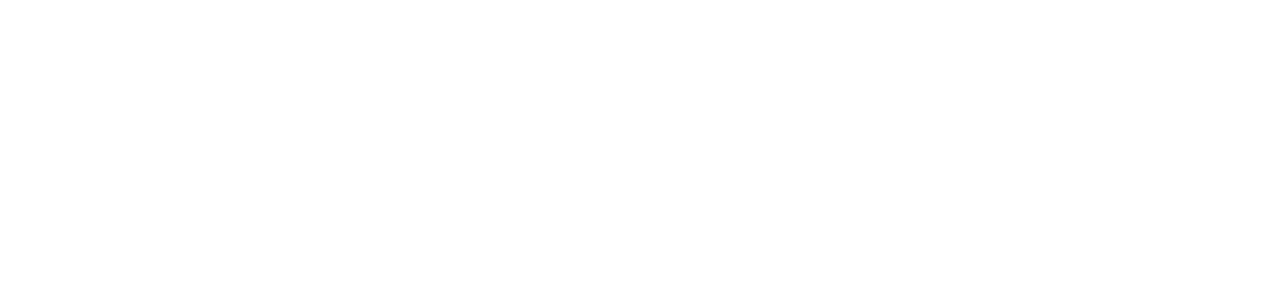
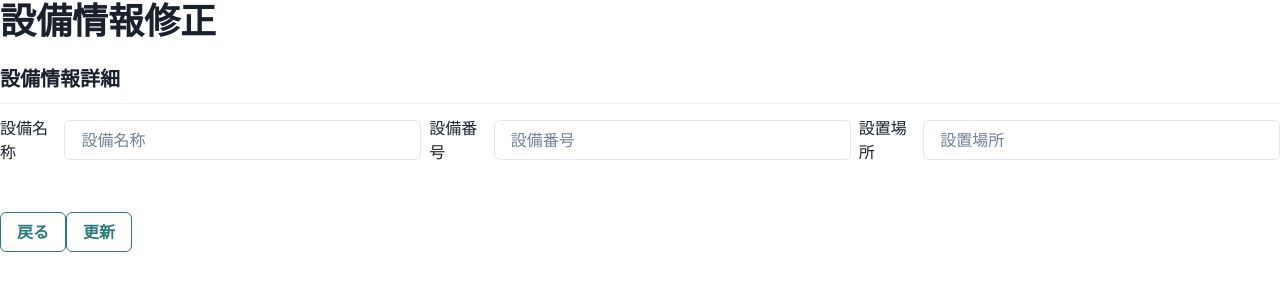
Before and after one commit to rinna-kawaguchi/Equipment-Management-API, a React (Create React App) app in the folder frontend/: page /update/1 in a window 1280 px wide. Before the commit this address had no page. Shown: the top 300 px of the page. Built offline with nearby package versions, Linux system fonts and the light colour scheme; no server answers.

Commit message:
設備情報の登録・更新・削除のフロント側を実装

```diff
--- a/frontend/src/components/CreateEquipment.tsx
+++ b/frontend/src/components/CreateEquipment.tsx
@@ -1,20 +1,43 @@
-import { Heading } from "@chakra-ui/react"
+import { Divider, HStack, Heading, Input } from "@chakra-ui/react"
 import { BaseButton } from "./atoms/BaseButton"
 import { useNavigate } from "react-router-dom";
+import { ChangeEvent, useState } from "react";
+import axios from "axios";
 
 export const CreateEquipment = () => {
+  const [newName, setNewName] = useState("");
+  const [newNumber, setNewNumber] = useState("");
+  const [newLocation, setNewLocation] = useState("");
+  const [createMessage, setCreateMessage] = useState("")
+
+  const onChangeNewName = (e: ChangeEvent<HTMLInputElement>) => setNewName(e.target.value)
+  const onChangeNewNumber = (e: ChangeEvent<HTMLInputElement>) => setNewNumber(e.target.value)
+  const onChangeNewLocation = (e: ChangeEvent<HTMLInputElement>) => setNewLocation(e.target.value)
+
   const navigate = useNavigate();
 
   const onClickBackFindPage = () => navigate("/find")
   const onClickCreateEquipment = () => {
     alert("設備を登録しますか？")
-    navigate("/detail")
+    axios.post("http://localhost:8080/equipments", { "name": newName, "number": newNumber, "location": newLocation })
+    .then((res) => setCreateMessage(res.data.message));
+    alert(createMessage);
   }
 
   return (
     <div>
       <Heading>新規設備登録</Heading>
       <br />
+      <Heading size={"md"}>設備情報詳細</Heading>
+      <Divider my={3} />
+      <HStack>
+        <p>設備名称</p>
+        <Input width={"400px"} placeholder="設備名称" onChange={onChangeNewName} />
+        <p>設備番号</p>
+        <Input width={"400px"} placeholder="設備番号" onChange={onChangeNewNumber} />
+        <p>設置場所</p>
+        <Input width={"400px"} placeholder="設置場所" onChange={onChangeNewLocation} />
+      </HStack>
       <br />
       <br />
       <BaseButton onClick={onClickBackFindPage}>戻る</BaseButton>
--- a/frontend/src/components/EquipmentDetail.tsx
+++ b/frontend/src/components/EquipmentDetail.tsx
@@ -7,16 +7,19 @@ import axios from "axios";
 
 export const EquipmentDetail: FC = () => {
   const [selectedEquipment, setSelectedEquipment] = useState<Equipment | null>(null);
+  const [deleteMessage, setDeleteMessage] = useState("")
 
   const { id } = useParams();
 
   const navigate = useNavigate();
 
   const onClickBackFindPage = () => navigate("/find")
-  const onClickUpdatePage = () => navigate("/update")
+  const onClickUpdatePage = () => navigate(`/update/${id}`, {state: { id: id }})
 
   const onClickDelete = () => {
-    alert("削除しますか？");
+    alert("この設備を削除しますか？");
+    axios.delete<string>(`http://localhost:8080/equipments/${id}`).then((res) => setDeleteMessage(res.data))
+    alert(deleteMessage);
   }
 
   useEffect(() => {
--- a/frontend/src/components/UpdateEquipment.tsx
+++ b/frontend/src/components/UpdateEquipment.tsx
@@ -1,19 +1,58 @@
-import { Heading } from "@chakra-ui/react"
-import { useNavigate } from "react-router-dom";
+import { Divider, HStack, Heading, Input } from "@chakra-ui/react"
+import { useNavigate, useParams } from "react-router-dom";
 import { BaseButton } from "./atoms/BaseButton";
+import { ChangeEvent, useEffect, useState } from "react";
+import { Equipment } from "./FindEquipment";
+import axios from "axios";
 
 export const UpdateEquipment = () => {
+  const [updateName, setUpdateName] = useState("");
+  const [updateNumber, setUpdateNumber] = useState("");
+  const [updateLocation, setUpdateLocation] = useState("");
+  const [updateEquipment, setUpdateEquipment] = useState<Equipment | null>(null);
+  const [updateMessage, setUpdateMessage] = useState("")
+
+  const { id } = useParams();
+
+  useEffect(() => {
+    axios.get<Equipment>(`http://localhost:8080/equipments/${id}`).then((res) => setUpdateEquipment(res.data))
+  }, [])
+
+  useEffect(() => {
+    setUpdateName(updateEquipment?.name ?? "");
+    setUpdateNumber(updateEquipment?.number ?? "");
+    setUpdateLocation(updateEquipment?.location ?? "");
+  }, [updateEquipment]);
+
+  const onChangeUpdateName = (e: ChangeEvent<HTMLInputElement>) => setUpdateName(e.target.value)
+  const onChangeUpdateNumber = (e: ChangeEvent<HTMLInputElement>) => setUpdateNumber(e.target.value)
+  const onChangeUpdateLocation = (e: ChangeEvent<HTMLInputElement>) => setUpdateLocation(e.target.value)
+
   const navigate = useNavigate();
 
-  const onClickBackDetailPage = () => navigate("/detail")
+  const onClickBackDetailPage = () => navigate(`/detail/${id}`)
   const onClickUpdate = () => {
     alert("更新しますか？")
-    navigate("/detail")}
+    axios.patch(`http://localhost:8080/equipments/${id}`,
+    { "name": updateName, "number": updateNumber, "location": updateLocation })
+    .then((res) => setUpdateMessage(res.data.message));
+    alert(updateMessage);
+    navigate(`/detail/${id}`)}
 
   return (
     <div>
       <Heading>設備情報修正</Heading>
       <br />
+      <Heading size={"md"}>設備情報詳細</Heading>
+      <Divider my={3} />
+      <HStack>
+        <p>設備名称</p>
+        <Input value={updateName} width={"400px"} placeholder="設備名称" onChange={onChangeUpdateName} isReadOnly={false} />
+        <p>設備番号</p>
+        <Input value={updateNumber} width={"400px"} placeholder="設備番号" onChange={onChangeUpdateNumber} />
+        <p>設置場所</p>
+        <Input value={updateLocation} width={"400px"} placeholder="設置場所" onChange={onChangeUpdateLocation} />
+      </HStack>
       <br />
       <br />
       <BaseButton onClick={onClickBackDetailPage}>戻る</BaseButton>
--- a/frontend/src/router/Router.tsx
+++ b/frontend/src/router/Router.tsx
@@ -11,7 +11,7 @@ export const Router: FC = () => {
       <Route path='/find' element={<FindEquipment />} />
       <Route path='/detail/:id' element={<EquipmentDetail />} />
       <Route path='/create' element={<CreateEquipment />} />
-      <Route path='/update' element={<UpdateEquipment />} />
+      <Route path='/update/:id' element={<UpdateEquipment />} />
     </Routes>
   )
 }
```
